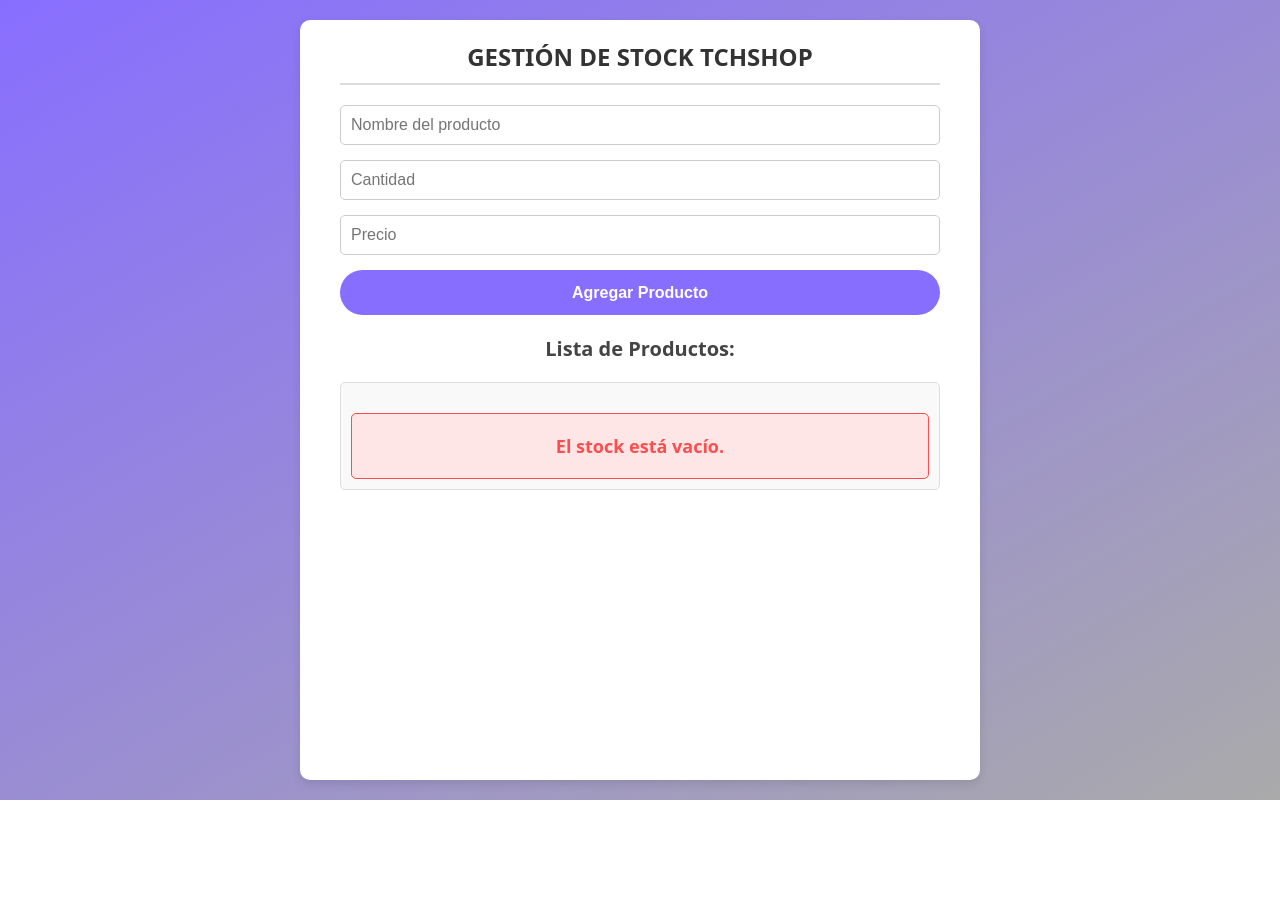
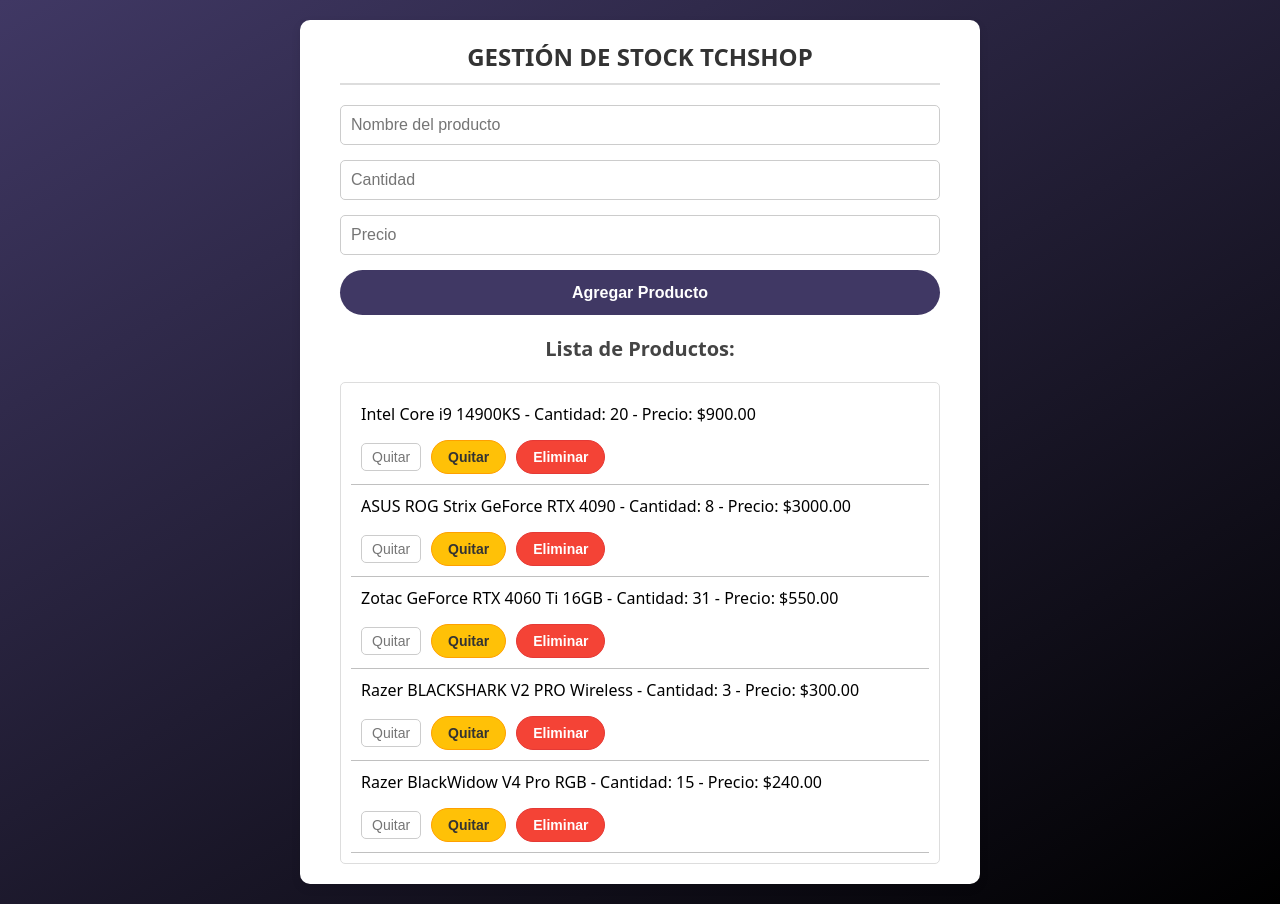
Before and after one commit to maxifuentes2/proyectoFinalFuentes, a plain HTML site: page pages/controlstock.html in a window 1280 px wide. Before the commit the page ends 800 px from the top, so only its background shows below. Drawn offline with Linux system fonts and the light colour scheme; some packages are replaced by stand-ins of ours; no server answers; a script that the page names is missing.

Commit message:
cambios en el localstorage y diseño

```diff
--- a/css/controlstock.css
+++ b/css/controlstock.css
@@ -6,7 +6,7 @@
 
 body {
     font-family: system-ui, -apple-system, BlinkMacSystemFont, 'Segoe UI', Roboto, Oxygen, Ubuntu, Cantarell, 'Open Sans', 'Helvetica Neue', sans-serif;
-    background: linear-gradient(150deg, #886eff, #aaaaaa);
+    background: linear-gradient(150deg, #403864, #000000);
     min-height: 100vh;
     display: flex;
     justify-content: center;
@@ -63,12 +63,12 @@
 }
 
 .botonesinput:focus {
-    border-color: #886eff;
+    border-color: #403864;
 }
 
 button[type="submit"] {
     height: 45px;
-    background: #886eff;
+    background: #403864;
     color: #fff;
     border: none;
     border-radius: 25px;
@@ -85,7 +85,7 @@
 #lista-productos {
     margin-top: 20px;
     padding: 10px;
-    background: #f9f9f9;
+    background: #ffffff;
     border-radius: 5px;
     border: 1px solid #ddd;
     min-height: 50px;
--- a/css/style.css
+++ b/css/style.css
@@ -6,7 +6,7 @@
 
 body {
     font-family: system-ui, -apple-system, BlinkMacSystemFont, 'Segoe UI', Roboto, Oxygen, Ubuntu, Cantarell, 'Open Sans', 'Helvetica Neue', sans-serif;
-    background: linear-gradient(150deg, #886eff, #aaaaaa);
+    background: linear-gradient(150deg, #403864, #000000);
     height: 100vh;
     display: flex;
     justify-content: center;
@@ -77,7 +77,7 @@
     width: 100%;
     height: 50px;
     border: 1px solid;
-    background: #886eff;
+    background: #403864;
     border-radius: 25px;
     font-size: 18px;
     color: #fff;
@@ -87,7 +87,7 @@
 }
 
 input[type="submit"]:hover {
-    border-color: #5b49aa;
+    border-color: #403864;
     transition: .5s;
 }
 div:where(.swal2-container).swal2-backdrop-show,
--- a/js/controlstock.js
+++ b/js/controlstock.js
@@ -8,11 +8,12 @@
 // función para cargar los productos desde el archivo JSON
 async function cargarProductosDesdeJSON() {
     try {
-        const response = await fetch('./data/productos.json');
+        const response = await fetch('../json/productos.json');
         const productos = await response.json();
+        return productos;  // Devolver los productos cargados desde JSON
     } catch (error) {
         console.error('Error al cargar el archivo JSON:', error);
-        return [];
+        return [];  // Si hay un error, devolver un array vacío
     }
 }
 
@@ -23,6 +24,10 @@
         return JSON.parse(productosStorage);
     } else {
         const productosDesdeJSON = await cargarProductosDesdeJSON();
+        // Si no hay productos en el localStorage, guardamos los productos del JSON
+        if (productosDesdeJSON.length > 0) {
+            localStorage.setItem('productos', JSON.stringify(productosDesdeJSON));
+        }
         return productosDesdeJSON;
     }
 }
```
